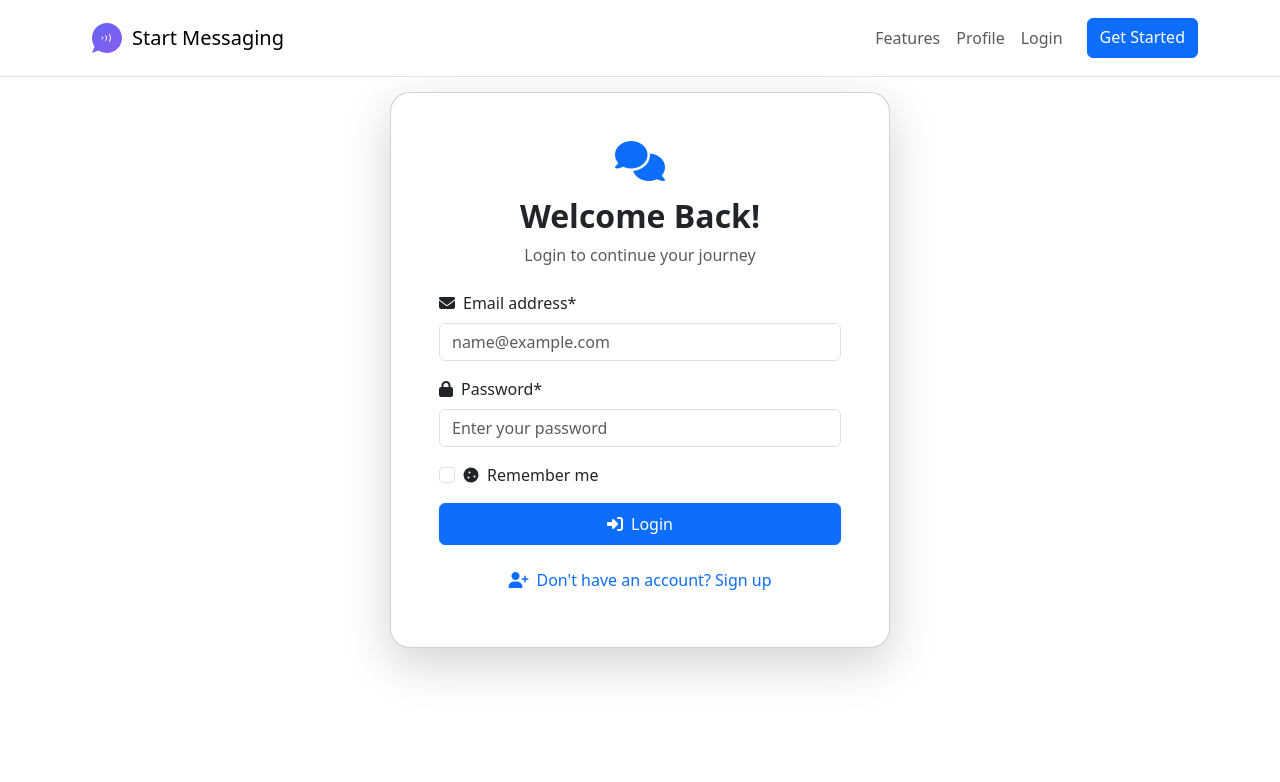
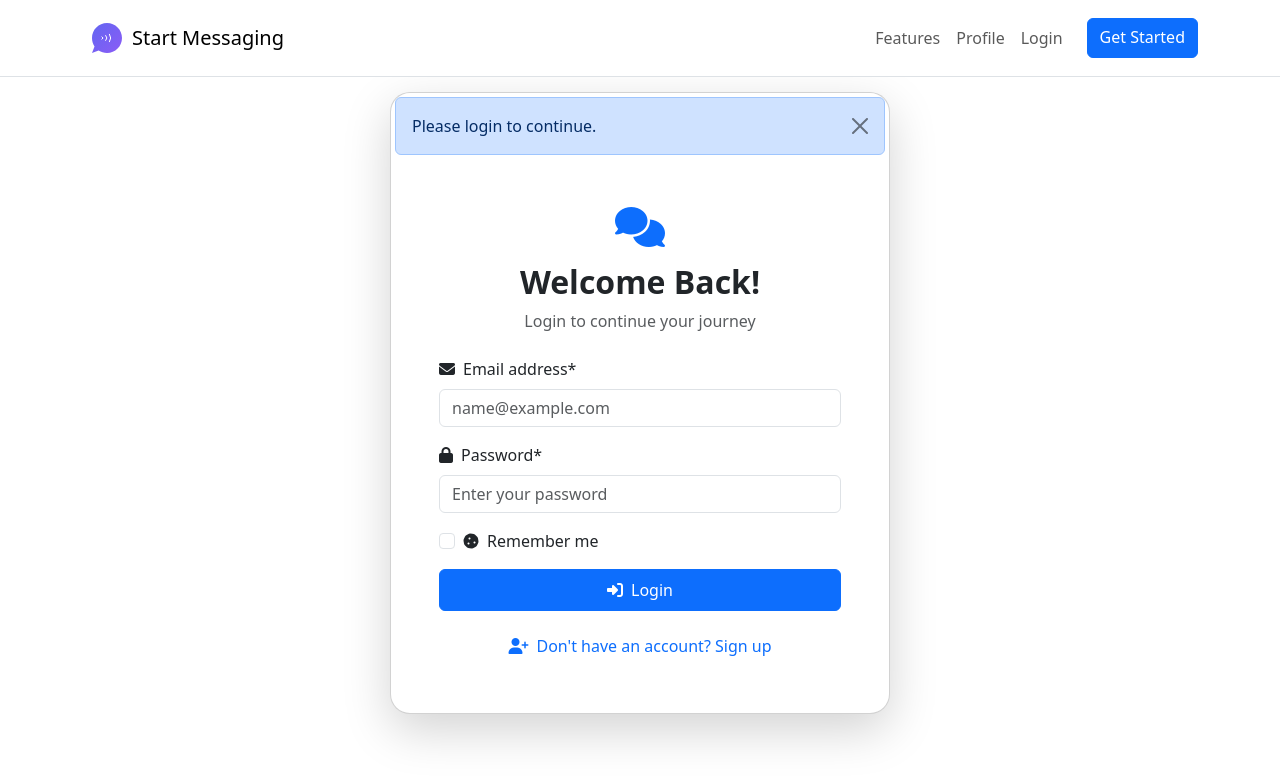
Before and after one commit to Neon17/Wispr, a React (Create React App) app in the folder frontend/: page /profile in a window 1280 px wide. Shown: the top 782 px of the page. Built offline with nearby package versions, Linux system fonts and the light colour scheme.

Commit message:
Feat:Dismissable Alert for messages and fix:login ,signup,home  redirect

```diff
--- a/frontend/src/components/Authentication/Authform.js
+++ b/frontend/src/components/Authentication/Authform.js
@@ -1,6 +1,7 @@
 import React, { useEffect, useState } from 'react';
 import axios from 'axios';
 import { useNavigate,useLocation } from 'react-router-dom';
+import { Alert } from 'react-bootstrap';
 
 const AuthForm = () => {
   let location = useLocation();
@@ -15,6 +16,7 @@ const AuthForm = () => {
     confirmPassword: ''
   });
   const [errors, setErrors] = useState({});
+  const [msg, setMsg] = useState('Please login to continue.');
   const [responseError, setResponseError] = useState(null);
   const navigate = useNavigate();
 
@@ -72,8 +74,9 @@ const AuthForm = () => {
             if (res.data.status=='success'){
               localStorage.removeItem('token');
               localStorage.setItem('token',res.data.token);
-              if (location.pathname=='/auth')
-                navigate("/",{ replace: true });
+              if (localStorage.getItem('token')) {
+                window.location.href = '/home';
+                setMsg("1You have successfully logged in!Welcome back.");}
               else
                 window.location.reload();
             }
@@ -99,8 +102,11 @@ const AuthForm = () => {
           if (res.data.status=='success'){
             localStorage.removeItem('token');
             localStorage.setItem('token',res.data.token);
-            if (location.pathname=='/auth')
-              navigate("/",{ replace: true });
+            if (location.pathname=='/auth'){
+              setIsLogin(!isLogin);
+              setMsg("You have successfully signed up!Please login to continue.");
+              navigate("/auth",{ replace: true });
+            }
             else
               window.location.reload();
           }
@@ -108,8 +114,6 @@ const AuthForm = () => {
         }).catch((err)=>{
           setResponseError("Something went wrong. Please try again later!");
           setErrors({error: err.message});
-
-          console.log(err);
         });
       }
 
@@ -127,6 +131,11 @@ const AuthForm = () => {
   return (
     <div className="container-fluid d-flex align-items-center justify-content-center pt-3" style={{marginTop: '76px'}}>
       <div className="card shadow-lg" style={{ maxWidth: '500px', width: '100%', borderRadius: '20px' }}>
+      {msg && (
+      <Alert variant="primary" className='m-1' onClose={() => setMsg('')} dismissible>
+        {msg}
+      </Alert>
+    )}
         <div className="card-body p-5">
           <div className="text-center mb-4">
             <i className="fas fa-comments text-primary mb-3" style={{ fontSize: '2.5rem' }}></i>
```
